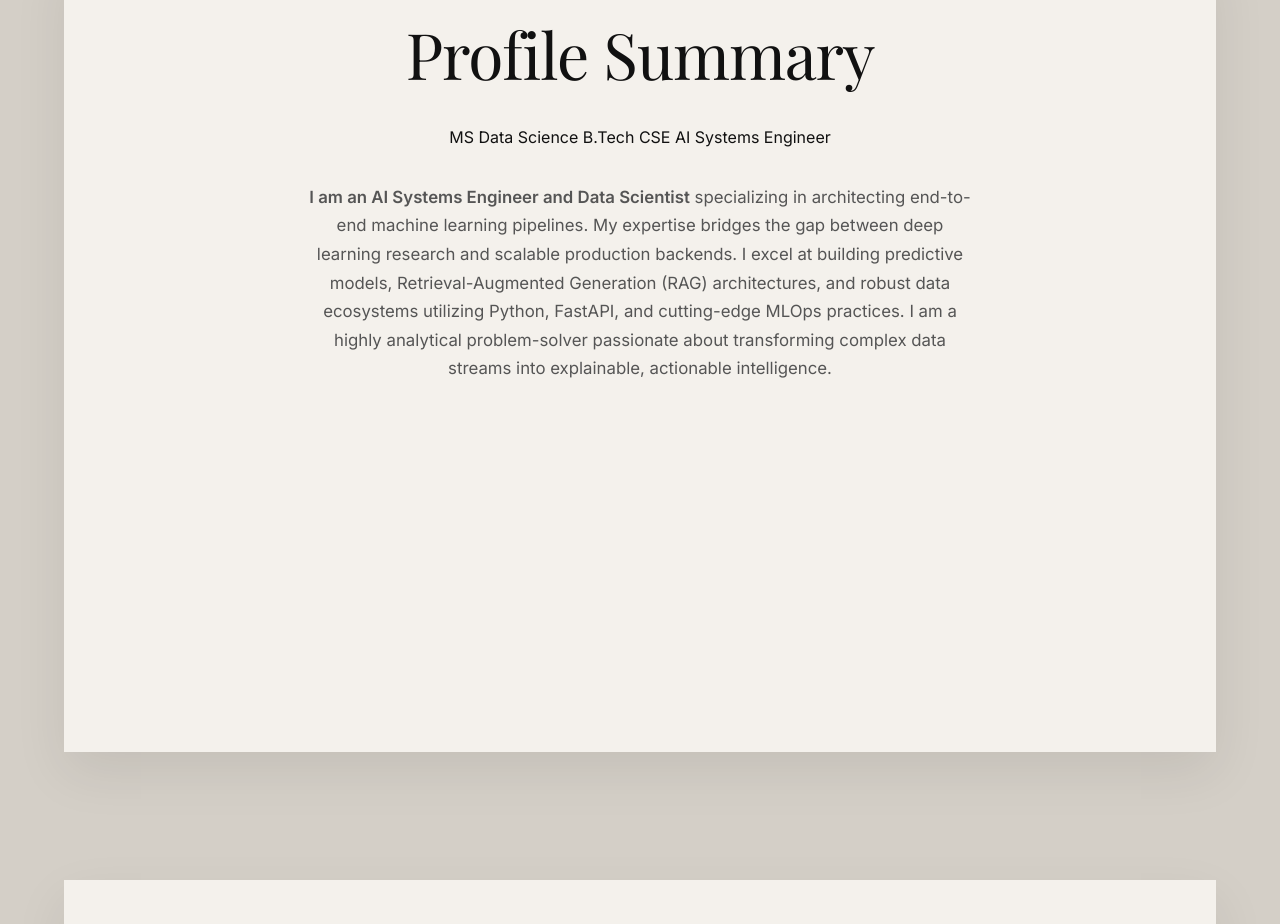
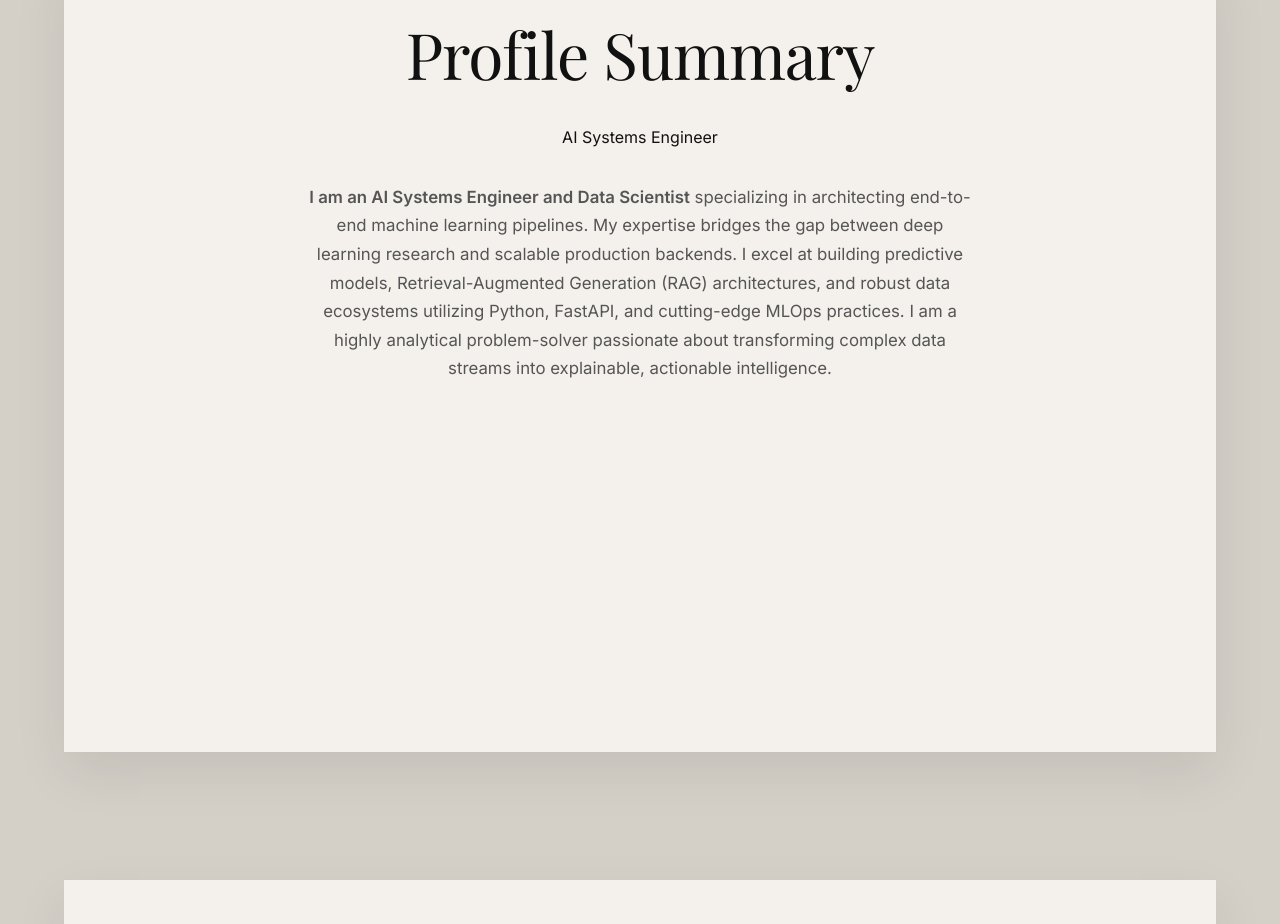
Before and after one commit to Suppu1007/Portfolio, a plain HTML site: page index.html in a window 1280 px wide. Shown: the part 1060-1984 px from the top of the page. Drawn offline with nearby package versions, Linux system fonts and the light colour scheme; a web font is replaced by a local one.

Commit message:
style: remove redundant education badges from profile summary

```diff
--- a/index.html
+++ b/index.html
@@ -51,8 +51,6 @@
             <section class="page" style="text-align: center; max-width: 800px; margin: 0 auto; border: none;">
                 <h2 class="mb-md">Profile Summary</h2>
                 <div class="badge-container mb-md" style="justify-content: center;">
-                    <span class="badge">MS Data Science</span>
-                    <span class="badge">B.Tech CSE</span>
                     <span class="badge">AI Systems Engineer</span>
                 </div>
                 <p class="mb-lg" style="line-height: 1.7; font-size: 1.05rem;">
```
